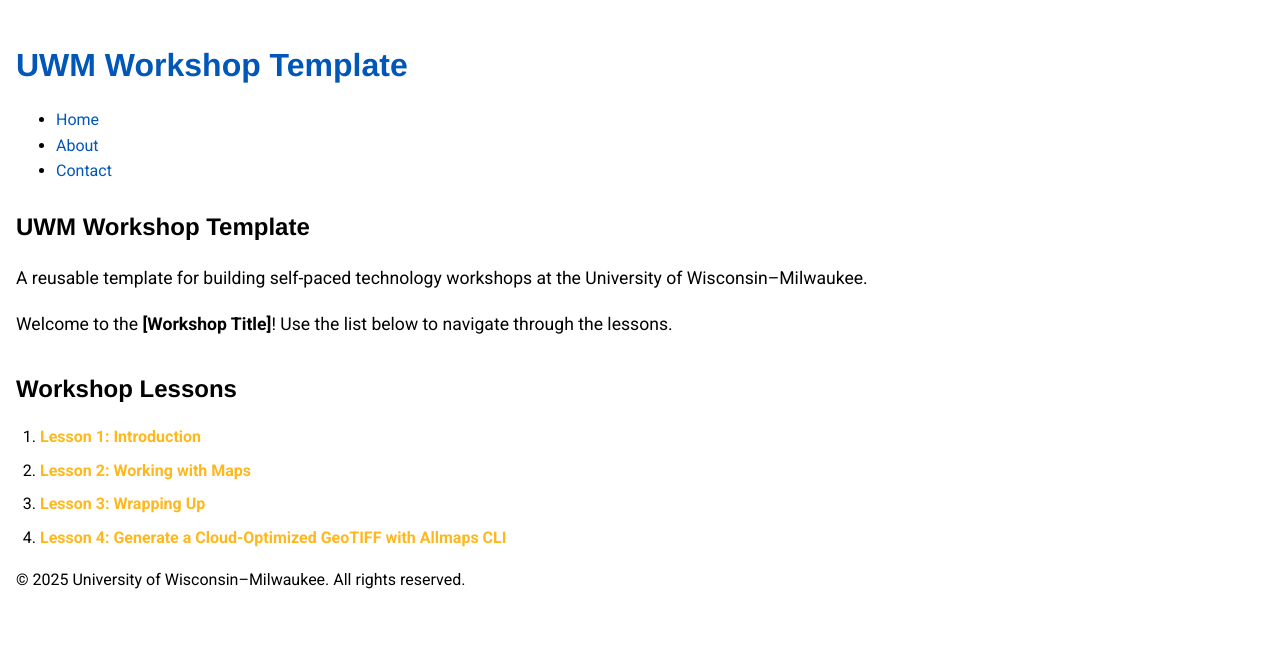
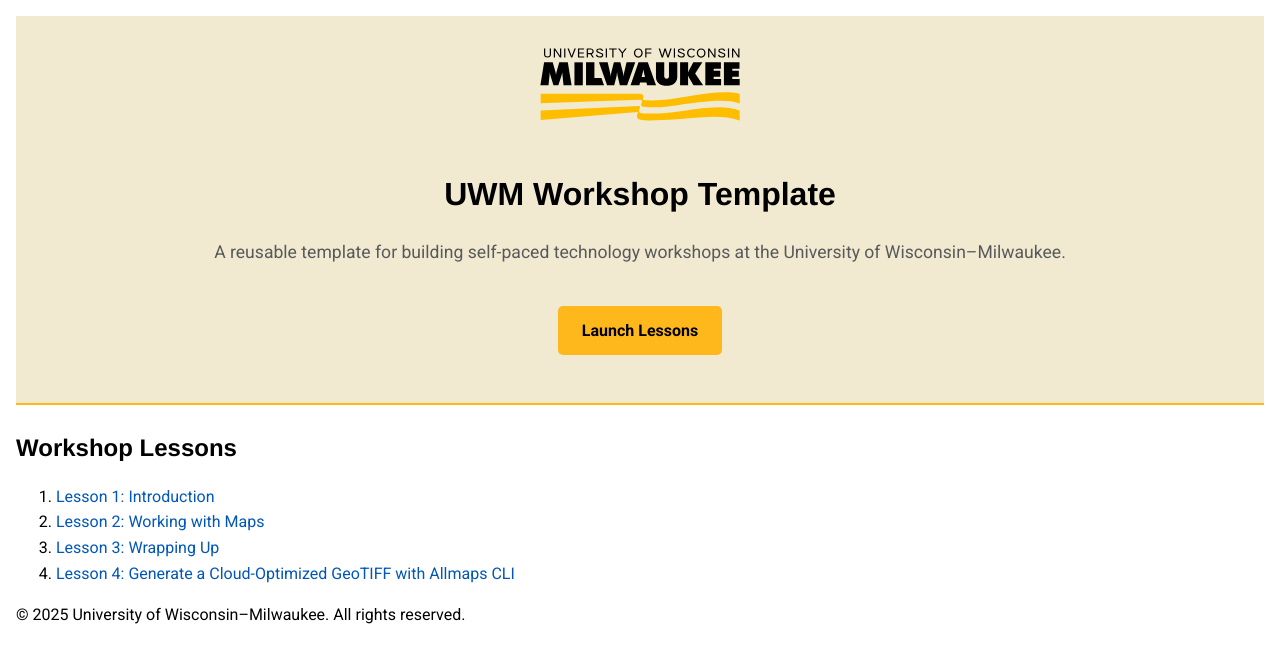
Before and after one commit to UWM-Libraries/uwm-workshop-theme, a Jekyll site: the page built from index.md, in a window 1280 px wide. Shown: the top 663 px of the page. Built offline with Jekyll 4.4.1, drawn with Linux system fonts in a browser that asks for light colours.

Commit message:
update headers and logos

```diff
--- a/_layouts/default.html
+++ b/_layouts/default.html
@@ -13,7 +13,7 @@
     <link rel="stylesheet" href="{{ '/assets/css/main.css' | relative_url }}">
   </head>
   <body>
-    <header class="site-header">
+    <!-- <header class="site-header">
       <div class="header-inner">
         <h1 class="site-title">
           <a href="{{ '/' | relative_url }}">{{ site.title }}</a>
@@ -26,7 +26,7 @@
           </ul>
         </nav>
       </div>
-    </header>
+    </header> -->
 
     <main class="site-content">
       {{ content }}
--- a/_layouts/home.html
+++ b/_layouts/home.html
@@ -2,13 +2,13 @@
 layout: default
 ---
 
-{% comment %}This file gets wrapped by default.html{% endcomment %}
-
-<section class="home-intro">
-  <h1>{{ site.title }}</h1>
-  <p>{{ site.description }}</p>
-
-  {{ content }}
+<section class="home-hero">
+  <div class="home-branding">
+    <img src="{{ '/assets/images/uwm-logo.svg' | relative_url }}" alt="University of Wisconsin–Milwaukee Logo" class="uwm-logo">
+    <h1>{{ site.title }}</h1>
+    <p class="tagline">{{ site.description }}</p>
+    <a href="{{ site.lessons | sort: 'position' | first.permalink | relative_url }}" class="button start-button">Launch Lessons</a>
+  </div>
 </section>
 
 <section class="lesson-listing">
--- a/assets/css/main.scss
+++ b/assets/css/main.scss
@@ -62,36 +62,50 @@ button:hover, .btn:hover {
   background-color: var(--uwm-orange);
 }
 
-/* Home page styles */
+/* --------------------------------------------------
+   Home Page Styling
+-------------------------------------------------- */
 
-.home-intro {
-  margin-bottom: 2rem;
-  p {
-    font-size: 1.1rem;
-  }
+.home-hero {
+  text-align: center;
+  padding: 2rem 1rem 3rem;
+  background: var(--uwm-cream);
+  border-bottom: 2px solid var(--uwm-gold);
 }
 
-.lesson-listing {
-  h2 {
-    margin-top: 2rem;
-  }
-  .lesson-links {
-    list-style: decimal;
-    padding-left: 1.5rem;
+.uwm-logo {
+  max-width: 200px;
+  height: auto;
+  margin-bottom: 1rem;
+}
 
-    li {
-      margin-bottom: 0.5rem;
+.home-branding h1 {
+  font-size: 2rem;
+  font-weight: bold;
+  color: var(--panther-black);
+  margin-bottom: 0.5rem;
+}
 
-      a {
-        color: var(--uwm-gold);
-        font-weight: bold;
-      }
+.home-branding .tagline {
+  font-size: 1.1rem;
+  color: var(--uwm-gray);
+  margin-bottom: 1.5rem;
+}
 
-      a:hover {
-        text-decoration: underline;
-      }
-    }
-  }
+.start-button {
+  background: var(--uwm-gold);
+  color: var(--uwm-black);
+  text-decoration: none;
+  font-weight: bold;
+  padding: 0.75rem 1.5rem;
+  border-radius: 5px;
+  display: inline-block;
+  margin-top: 1rem;
+  transition: background 0.3s ease;
+}
+
+.start-button:hover {
+  background: var(--uwm-orange);
 }
 
 /* Lesson Navigation Button Styles */
@@ -107,6 +121,27 @@ button:hover, .btn:hover {
 }
 
 /* Sidebar Stuff */
+
+.sidebar-header {
+  padding: 1rem;
+  border-bottom: 1px solid #ccc;
+  background-color: var(--uwm-cream);
+}
+
+.sidebar-header h2 {
+  font-size: 1rem;
+  margin: 0;
+  color: var(--panther-black);
+  font-family: var(--font-primary);
+}
+
+.sidebar-tagline {
+  font-size: 0.85rem;
+  color: var(--uwm-gray);
+  margin-top: 0.25rem;
+  font-family: var(--font-secondary);
+}
+
 
 .layout-with-sidebar {
   display: flex;
```
Also changed, not shown: _layouts/with-sidebar.html (+7 -0 lines), assets/images/uwm-logo.svg (added).
